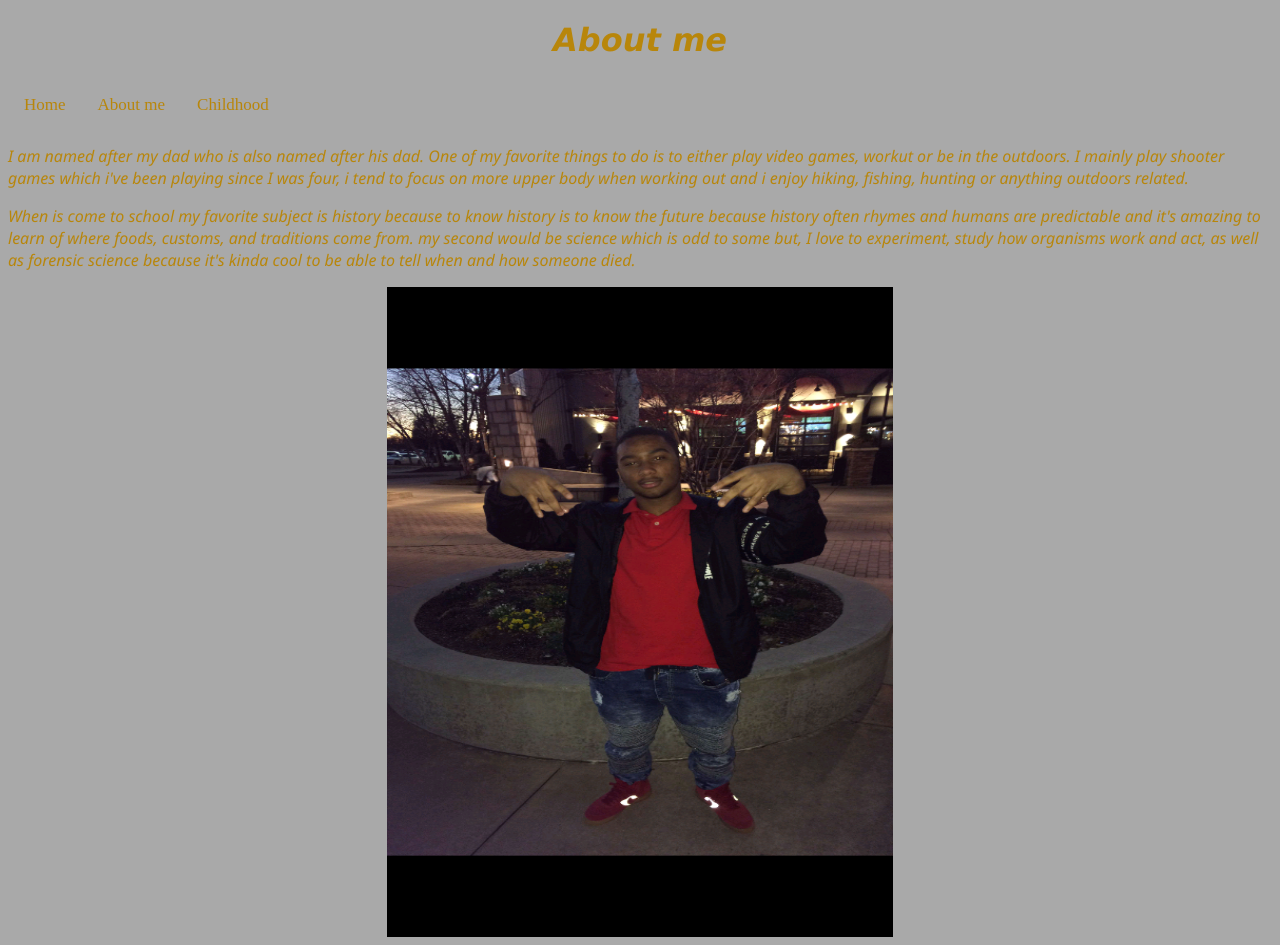
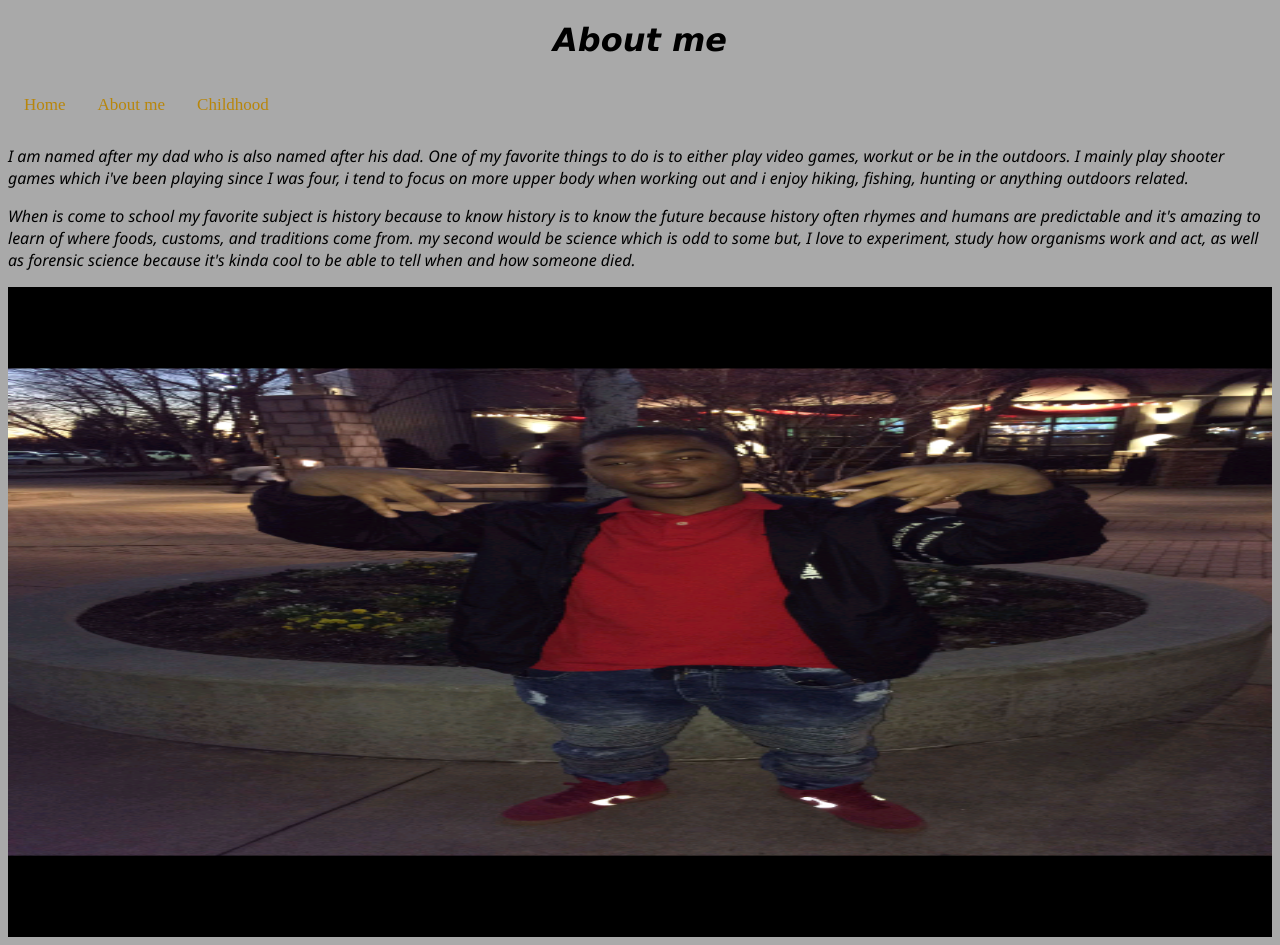
Before and after one commit to mightyennn1/About-me-project-, a plain HTML site: page about me.html in a window 1280 px wide. Drawn offline with Linux system fonts and the light colour scheme.

Commit message:
Add files via upload

```diff
--- a/css/stylesheet.css
+++ b/css/stylesheet.css
@@ -2,15 +2,15 @@
 /* CSS Document */
 body {background-color: darkgray; }
 h1 {text-align: center; font-family: "Lucida Grande", "Lucida Sans Unicode", "Lucida Sans", "DejaVu Sans", Verdana, "sans-serif";
-font-style: italic; color:darkgoldenrod;}
+font-style: italic; color:black;}
 
 img {
   display: block;
   margin-left: auto;
   margin-right: auto;
-	width: 40%}
+	width: 100%}
 p{font-family: Segoe, "Segoe UI", "DejaVu Sans", "Trebuchet MS", Verdana, "sans-serif"; font-style: italic;
-text-align: left; color: darkgoldenrod;
+text-align: left; color:black;
 }
 table, th, td {
   border: 1px solid #8A8A8A;
@@ -35,3 +35,5 @@ table, th, td {
   background-color: #ddd;
   color: black;
 }
+
+tr {color:black}
```
